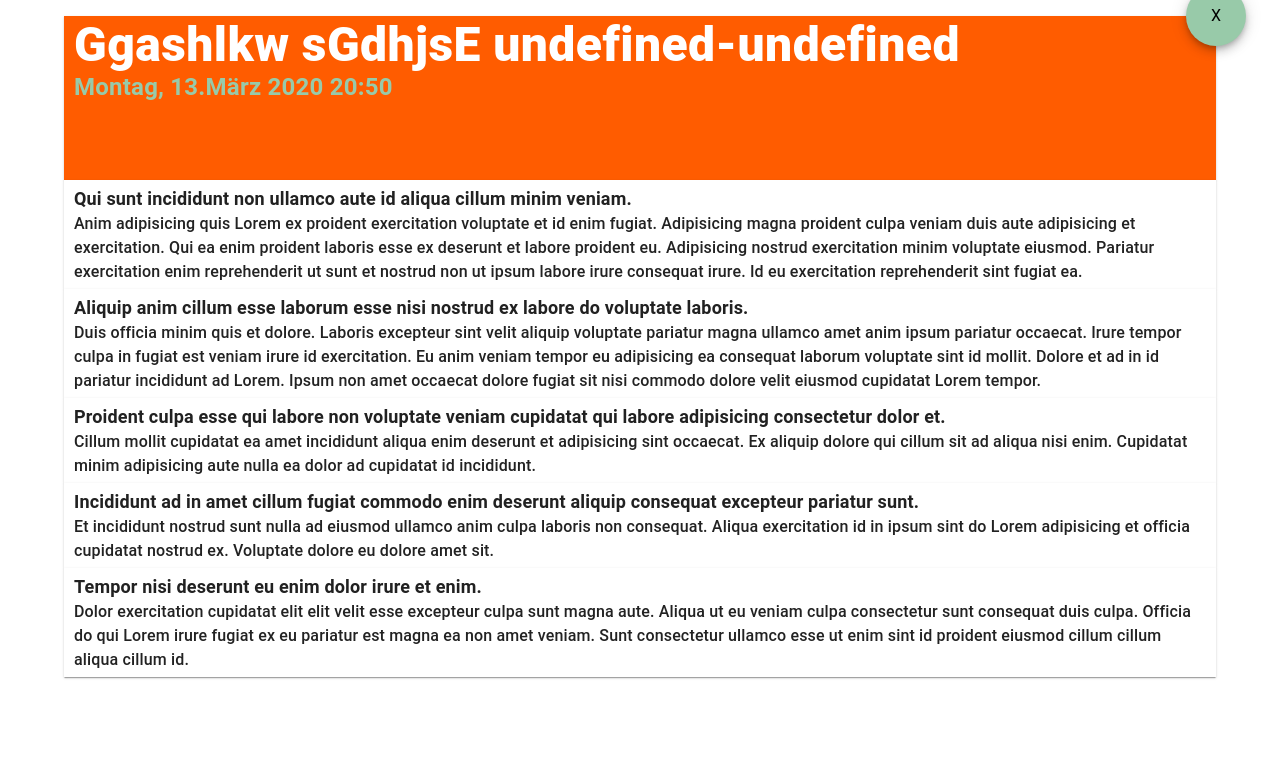
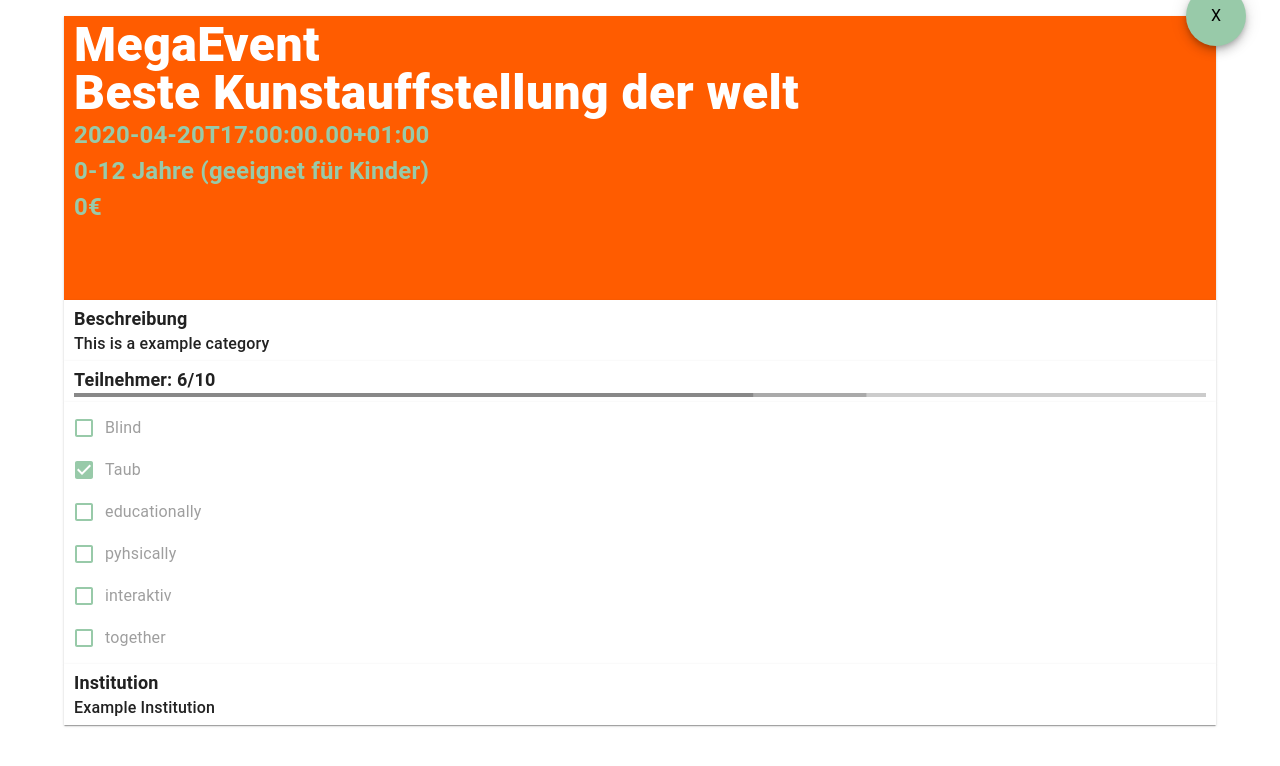
Before and after one commit to Zusammen-zu-Hause/Zusammen-Zuause-compass, a React (Create React App) app: page /detailtest in a window 1280 px wide. Shown: the top 766 px of the page. Built offline with nearby package versions, Linux system fonts and the light colour scheme.

Commit message:
Redid ui and added example data

```diff
--- a/src/App.css
+++ b/src/App.css
@@ -7,6 +7,22 @@
 .appbar-tile {
     flex-grow: 1
 }
+
+
+/*
+body {
+    height: 98vh;
+    background:
+        linear-gradient(
+          rgba(0, 0, 0, 0.7),
+          rgba(0, 0, 0, 0.7)
+        ),
+        url(https://pixabay.com/get/52e9d5404a57ac14f6d1867dda6d367a1d3cd7ec55546c4870277fdc954ac65bbf/hands-4903050_1920.jpg);
+    background-size: cover;
+    background-repeat: no-repeat;
+    overflow-x: hidden;
+}
+*/
 
 .detailview.container {
     border: none;
@@ -30,6 +46,7 @@
     padding-top: 5px;
     margin: 0;
     margin-top: 0px;
+    overflow-wrap: break-word;
 }
 
 .detailview.title {
@@ -49,6 +66,10 @@
     background: var(--color-green);
     color: #000;
     border: none;
+}
+
+.detailview.close:hover {
+    background: rgb(176, 235, 196);
 }
 
 .detailview.mainname {
@@ -74,3 +95,31 @@
     font-size: 24px;
     color: var(--color-green);
 }
+
+.detailview.checkbox * {
+    color: var(--color-green);
+}
+
+
+.detailview.sliderReached * {
+    background: var(--color-orange);
+}
+
+
+.detailview.sliderReached .MuiLinearProgress-dashed {
+    background: #ffc29e;
+    animation: none;
+}
+
+.detailview.sliderNotReached * {
+    background: #888;
+    animation: none;
+}
+
+.detailview.sliderNotReached .MuiLinearProgress-bar2Buffer {
+    background: #aaa;
+}
+
+.detailview.sliderNotReached .MuiLinearProgress-dashed  {
+    background: #ccc;
+}
--- a/src/views/Detail.jsx
+++ b/src/views/Detail.jsx
@@ -2,7 +2,12 @@ import React from 'react';
 import Grid from '@material-ui/core/Grid';
 import Paper from '@material-ui/core/Paper';
 import Fab from '@material-ui/core/Fab';
+import FormControlLabel from '@material-ui/core/FormControlLabel';
+import Checkbox from '@material-ui/core/Checkbox';
 import { Typography } from '@material-ui/core';
+import { Event } from '../model/model';
+import LinearProgress from '@material-ui/core/LinearProgress';
+//import FirebaseConnector from "../model/FirebaseConnector";
 
 
 const containerClass = "detailview container";
@@ -13,10 +18,64 @@ const mainnameClass = "detailview mainname";
 const timeClass = "detailview time";
 const nameClass = "detailview name";
 const descClass = "detailview description";
+const checkboxClass = "detailview checkbox";
+const sliderNotReachedClass = "detailview sliderNotReached";
+const sliderReachedClass = "detailview sliderReached";
+
+const checkedBox = <Checkbox checked />;
+const uncheckedBox = <Checkbox />;
+
+const exev = new Event(
+    "HGFVBNJKTFGHDMNBGYJK",
+    "MegaEvent",
+    { min: 0, max: 12 },
+    true,
+    "2020-03-20T17:00:00.00+01:00",
+    "This is a example category",
+    { price: "0", mandatory: false },
+    { blind: false, deaf: true, physicalDisabled: false, educationallyDisabled: false },
+    "Example Institution",
+    false,
+    "src/logo",
+    { min: 7, max: 10 },
+    "2020-04-20T17:00:00.00+01:00",
+    "Beste Kunstauffstellung der welt",
+    false,
+    [{
+        name: "hans",
+        email: "mail@mail.de"
+    }, {
+        name: "hans",
+        email: "mail@mail.de"
+    }, {
+        name: "hans",
+        email: "mail@mail.de"
+    }, {
+        name: "hans",
+        email: "mail@mail.de"
+    }, {
+        name: "hans",
+        email: "mail@mail.de"
+    }, {
+        name: "hans",
+        email: "mail@mail.de"
+    }]
+);
+
+const slider = (value, MIN, MAX) => (value - MIN) * 100 / (MAX - MIN);
 
 class Detail extends React.Component {
 
+
     render() {
+        //let event = new FirebaseConnector().getEvent(this.props.category, this.props.id);
+        let event = exev;
+        if (event == null) {
+            return (
+                <Typography className="error">Event nicht gefunden!</Typography>
+            );
+        }
+
         return (
             <>
                 <Fab size="small" color="secondary" aria-label="add" className={closeClass}>
@@ -25,38 +84,39 @@ class Detail extends React.Component {
                 <Grid container className={containerClass} spacing={0}>
                     <Grid item xs={12}>
                         <Paper className={titleClass}>
-                            <Typography className={mainnameClass}>{"Ggashlkw\nsGdhjsE\n" + this.props.category + "-" + this.props.id}</Typography>
-                            <Typography className={timeClass}>Montag, 13.März 2020{"\n"}20:50</Typography>
+                            <Typography className={mainnameClass}>{event.name}</Typography>
+                            <Typography className={mainnameClass}>{event.title}</Typography>
+                            <Typography className={timeClass}>{event.startDate}</Typography>
+                            <Typography className={timeClass}>{event.age.min + "-" + event.age.max + " Jahre (" + (event.childrenFriendly ? "" : "nicht ") + "geeignet für Kinder)"}</Typography>
+                            <Typography className={timeClass}>{event.financial.price + "€"}</Typography>
                         </Paper>
                     </Grid>
                     <Grid item xs={12}>
                         <Paper className={itemClass}>
-                            <Typography className={nameClass}>Qui sunt incididunt non ullamco aute id aliqua cillum minim veniam.</Typography>
-                            <Typography className={descClass}>Anim adipisicing quis Lorem ex proident exercitation voluptate et id enim fugiat. Adipisicing magna proident culpa veniam duis aute adipisicing et exercitation. Qui ea enim proident laboris esse ex deserunt et labore proident eu. Adipisicing nostrud exercitation minim voluptate eiusmod. Pariatur exercitation enim reprehenderit ut sunt et nostrud non ut ipsum labore irure consequat irure. Id eu exercitation reprehenderit sint fugiat ea.</Typography>
+                            <Typography className={nameClass}>Beschreibung</Typography>
+                            <Typography className={descClass}>{event.description}</Typography>
                         </Paper>
                     </Grid>
                     <Grid item xs={12}>
                         <Paper className={itemClass}>
-                            <Typography className={nameClass}>Aliquip anim cillum esse laborum esse nisi nostrud ex labore do voluptate laboris.</Typography>
-                            <Typography className={descClass}>Duis officia minim quis et dolore. Laboris excepteur sint velit aliquip voluptate pariatur magna ullamco amet anim ipsum pariatur occaecat. Irure tempor culpa in fugiat est veniam irure id exercitation. Eu anim veniam tempor eu adipisicing ea consequat laborum voluptate sint id mollit. Dolore et ad in id pariatur incididunt ad Lorem. Ipsum non amet occaecat dolore fugiat sit nisi commodo dolore velit eiusmod cupidatat Lorem tempor.</Typography>
+                            <Typography className={nameClass}>Teilnehmer: {event.members.length + "/" + event.memberCount.max}</Typography>
+                            <LinearProgress variant="buffer" className={event.members.length >= event.memberCount.min ? sliderReachedClass : sliderNotReachedClass} value={slider(event.members.length, 0, event.memberCount.max)} valueBuffer={slider(event.memberCount.min, 0, event.memberCount.max)} />
                         </Paper>
                     </Grid>
                     <Grid item xs={12}>
                         <Paper className={itemClass}>
-                            <Typography className={nameClass}>Proident culpa esse qui labore non voluptate veniam cupidatat qui labore adipisicing consectetur dolor et.</Typography>
-                            <Typography className={descClass}>Cillum mollit cupidatat ea amet incididunt aliqua enim deserunt et adipisicing sint occaecat. Ex aliquip dolore qui cillum sit ad aliqua nisi enim. Cupidatat minim adipisicing aute nulla ea dolor ad cupidatat id incididunt.</Typography>
+                            <FormControlLabel className={checkboxClass} disabled control={event.handicap.blind ? checkedBox : uncheckedBox} label="Blind" /><br />
+                            <FormControlLabel className={checkboxClass} disabled control={event.handicap.deaf ? checkedBox : uncheckedBox} label="Taub" /><br />
+                            <FormControlLabel className={checkboxClass} disabled control={event.handicap.educationallyDisabled ? checkedBox : uncheckedBox} label="educationally" /><br />
+                            <FormControlLabel className={checkboxClass} disabled control={event.handicap.physicalDisabled ? checkedBox : uncheckedBox} label="pyhsically" /><br />
+                            <FormControlLabel className={checkboxClass} disabled control={event.interactive ? checkedBox : uncheckedBox} label="interaktiv" /><br />
+                            <FormControlLabel className={checkboxClass} disabled control={event.together ? checkedBox : uncheckedBox} label="together" /><br />
                         </Paper>
                     </Grid>
                     <Grid item xs={12}>
                         <Paper className={itemClass}>
-                            <Typography className={nameClass}>Incididunt ad in amet cillum fugiat commodo enim deserunt aliquip consequat excepteur pariatur sunt.</Typography>
-                            <Typography className={descClass}>Et incididunt nostrud sunt nulla ad eiusmod ullamco anim culpa laboris non consequat. Aliqua exercitation id in ipsum sint do Lorem adipisicing et officia cupidatat nostrud ex. Voluptate dolore eu dolore amet sit.</Typography>
-                        </Paper>
-                    </Grid>
-                    <Grid item xs={12}>
-                        <Paper className={itemClass}>
-                            <Typography className={nameClass}>Tempor nisi deserunt eu enim dolor irure et enim.</Typography>
-                            <Typography className={descClass}>Dolor exercitation cupidatat elit elit velit esse excepteur culpa sunt magna aute. Aliqua ut eu veniam culpa consectetur sunt consequat duis culpa. Officia do qui Lorem irure fugiat ex eu pariatur est magna ea non amet veniam. Sunt consectetur ullamco esse ut enim sint id proident eiusmod cillum cillum aliqua cillum id.</Typography>
+                            <Typography className={nameClass}>Institution</Typography>
+                            <Typography className={descClass}>{event.institution}</Typography>
                         </Paper>
                     </Grid>
                 </Grid>
```
